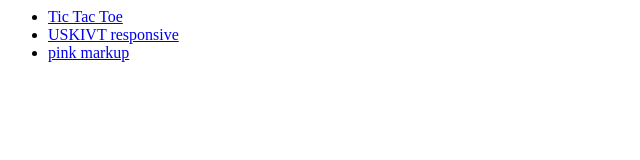
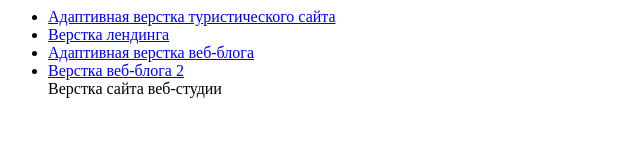
Before and after one commit to graberzz/graberzz.github.io, a plain HTML site: page index.html in a window 1280 px wide. Shown: the whole page, without its empty margins (0-640 px from the left). Drawn offline with Linux system fonts and the light colour scheme.

Commit message:
Update index.html

```diff
--- a/index.html
+++ b/index.html
@@ -5,9 +5,11 @@
   </head>
   <body>
     <ul>
-      <li><a href="/ttt">Tic Tac Toe</a></li>
-      <li><a href="/uksivt">USKIVT responsive</a></li>
-      <li><a href="/pink">pink markup</a></li>
+      <li><a href="/lost">Адаптивная верстка туристического сайта</a></li>
+      <li><a href="/travler">Верстка лендинга</a></li>
+      <li><a href="/creative">Адаптивная верстка веб-блога</a></li>
+      <li><a href="/webblog">Верстка веб-блога 2</a></li>
+      <li<a href="/landing">Верстка сайта веб-студии</a></li>
     </ul>
   </body>
 </html>
```
